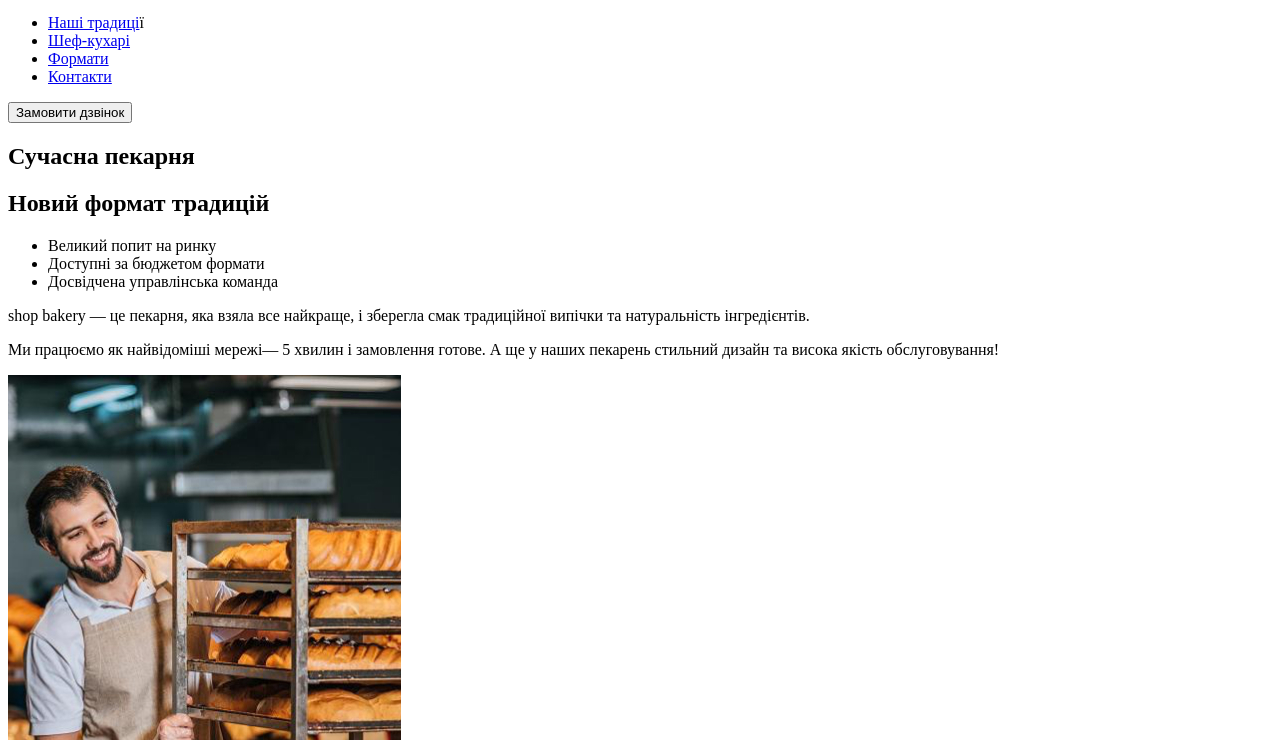
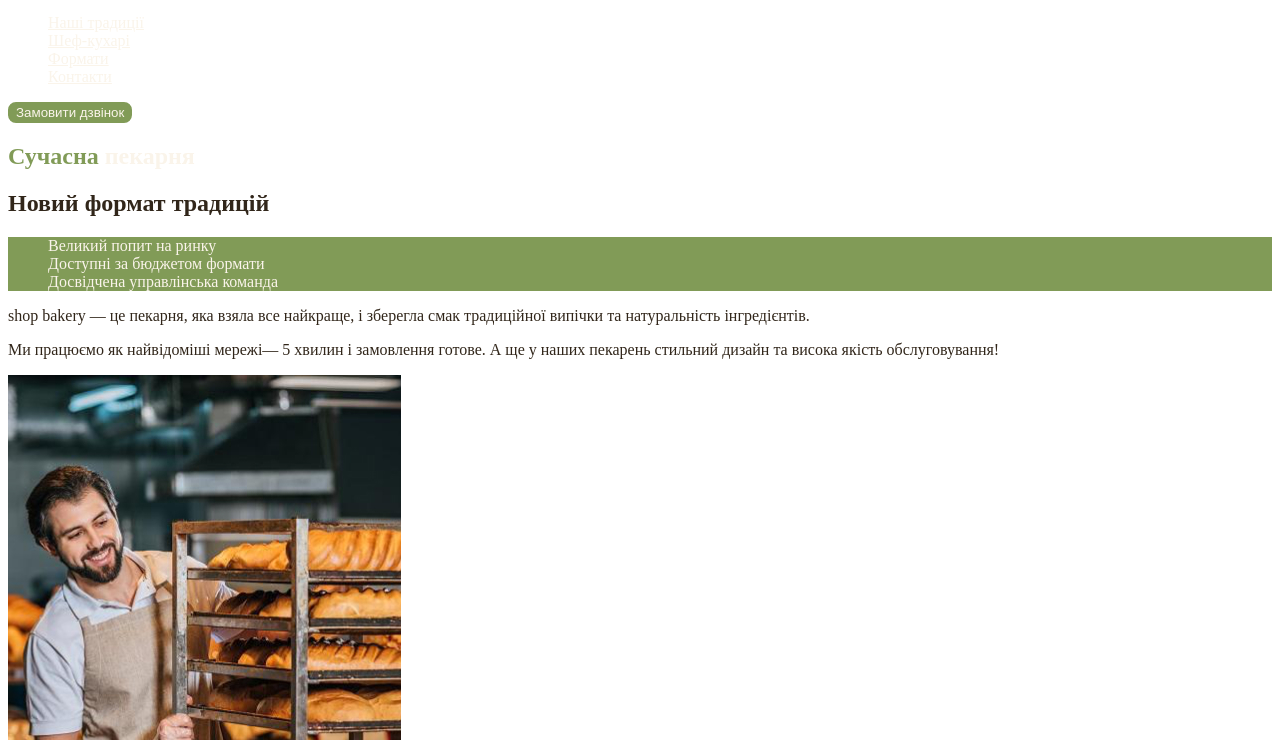
Before and after one commit to galinka-lozinska/genius-test, a plain HTML site: page index.html in a window 1280 px wide. Shown: the part 60-800 px from the top of the page. Drawn offline with Linux system fonts and the light colour scheme.

Commit message:
Add stylec.css and css variables

```diff
--- /dev/null
+++ b/css/styles.css
@@ -0,0 +1,59 @@
+:root {
+  --color-brand-light: #819b57;
+  --color-primary-dark: #31261A;
+  --color-primary-light: #faf4ea;
+  --color-brand-dark: 465929;
+}
+
+/* Base */
+body {
+  color: var(--color-primary-dark);
+}
+
+ul {
+  list-style-type: none;
+}
+
+/* button */
+.button {
+  color: var(--color-primary-light);
+  background: var(--color-brand-light);
+  border: 2px solid var(--color-brand-light);
+  border-radius: 8px;
+  cursor: pointer;
+}
+
+.button:hover {
+  color: var(--color-brand-dark);
+  background-color: transparent;
+}
+
+/* link */
+
+.link {
+  color: var(--color-primary-light);
+}
+
+.link:hover {
+  color: var(--color-brand-light);
+}
+
+/* hero section */
+
+.hero-title {
+  color: var(--color-primary-light);
+}
+
+.hero-title .accent {
+  color: var(--color-brand-light);
+}
+
+/* advantages section */
+.advantages-list {
+  color: var(--color-primary-light);
+  background-color: var(--color-brand-light);
+}
+
+.section-title .accent {
+  color: var(--color-brand-dark);
+}
--- a/index.html
+++ b/index.html
@@ -4,6 +4,8 @@
     <meta charset="UTF-8" />
     <meta name="viewport" content="width=device-width, initial-scale=1.0" />
     <title>Сучасна пекарня</title>
+
+    <link rel="stylesheet" href="./css/styles.css">
   </head>
   <body>
     <!-- шапка сторінки -->
@@ -14,23 +16,23 @@
           <img src="./images/logo.svg" alt="Логотип сучасної пекарні" />
         </a>
         <ul>
-          <li><a href="#tradition-section">Наші традиці</a>ї</li>
-          <li><a href="#chief-section">Шеф-кухарі</a></li>
-          <li><a href="#format-section">Формати</a></li>
-          <li><a href="#contact-section">Контакти</a></li>
+          <li><a class="link" href="#tradition-section">Наші традиції</a></li>
+          <li><a class="link" href="#chief-section">Шеф-кухарі</a></li>
+          <li><a class="link" href="#format-section">Формати</a></li>
+          <li><a class="link" href="#contact-section">Контакти</a></li>
         </ul>
       </nav>
       <!-- замовити дзвінок -->
-      <button type="button">Замовити дзвінок</button>
+      <button class="button" type="button">Замовити дзвінок</button>
     </header>
     <!-- унікальний контент сторінки -->
     <main>
       <section>
-        <h1>Сучасна пекарня</h1>
+        <h1 class="hero-title"><span class="accent">Сучасна</span> пекарня</h1>
       </section>
       <section id="tradition-section">
-        <h2>Новий формат традицій</h2>
-        <ul>
+        <h2 class="section-title">Новий формат традицій</h2>
+        <ul class="advantages-list">
           <li>Великий попит на ринку</li>
           <li>Доступні за бюджетом формати</li>
           <li>Досвідчена управлінська команда</li>
@@ -50,7 +52,7 @@
         />
       </section>
       <section id="chief-section">
-        <h2>Наші найкращі шеф -кухарі</h2>
+        <h2 class="section-title">Наші найкращі <span class="accent">шеф-кухарі</span></h2>
         <ul>
           <li>
             <article>
@@ -74,7 +76,7 @@
         </ul>
       </section>
       <section id="format-section">
-        <h2>Формати</h2>
+        <h2 lass="section-title">Формати</h2>
         <ul>
           <li>
             <article>
@@ -94,7 +96,7 @@
         </ul>
       </section>
       <section id="contact-section">
-        <h2>Приєднуйся до мережі пекарень</h2>
+        <h2 class="section-title">Приєднуйся до мережі пекарень</h2>
         <iframe
           src="https://www.google.com/maps/embed?pb=!1m18!1m12!1m3!1d2540.1640531314047!2d30.491233500000003!3d50.4566697!2m3!1f0!2f0!3f0!3m2!1i1024!2i768!4f13.1!3m3!1m2!1s0x40d4ce637bfe1717%3A0x5370c2254ad1b952!2z0LLRg9C70LjRhtGPINCh0ZbRh9C-0LLQuNGFINCh0YLRgNGW0LvRjNGG0ZbQsiwgNTQsINCa0LjRl9CyLCAwMjAwMA!5e0!3m2!1suk!2sua!4v1700856679453!5m2!1suk!2sua"
           width="603"
```
Also changed, not shown: test.html (deleted, +0 -54 lines).
